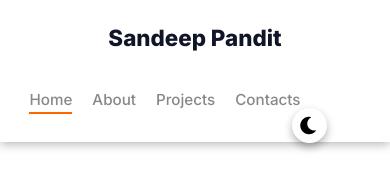
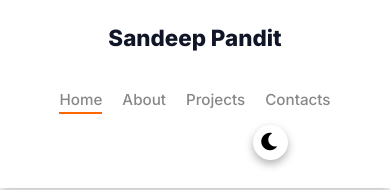
Before and after one commit to sandip89600/Sandeep-Pandit-Portfolio, a plain HTML site: page index.html in a window 390 px wide. Shown: the top 190 px of the page. Drawn offline with Linux system fonts and the light colour scheme.

Commit message:
Update style.css

```diff
--- a/style.css
+++ b/style.css
@@ -851,6 +851,9 @@ p {
         display: flex;
         align-items: center;
         justify-content: center;
+        position: absolute;
+        left: -15px;
+        top: -5px;
         cursor: pointer;
         margin-left: 10px;
         transition: background 0.3s ease, transform 0.2s ease;
@@ -934,7 +937,9 @@ p {
     #theme-switch {
         height: 38px;
         width: 38px;
-        margin-left: 10px;
+        position: absolute;
+        left: 20px;
+        top: -8px;
     }
 
     #theme-switch i {
@@ -1006,7 +1011,7 @@ p {
         justify-content: center;
         border-radius: 50%;
         cursor: pointer;
-        margin-left: 5px;
+        margin-left: 110px;
         position: relative;
     }
 
```
